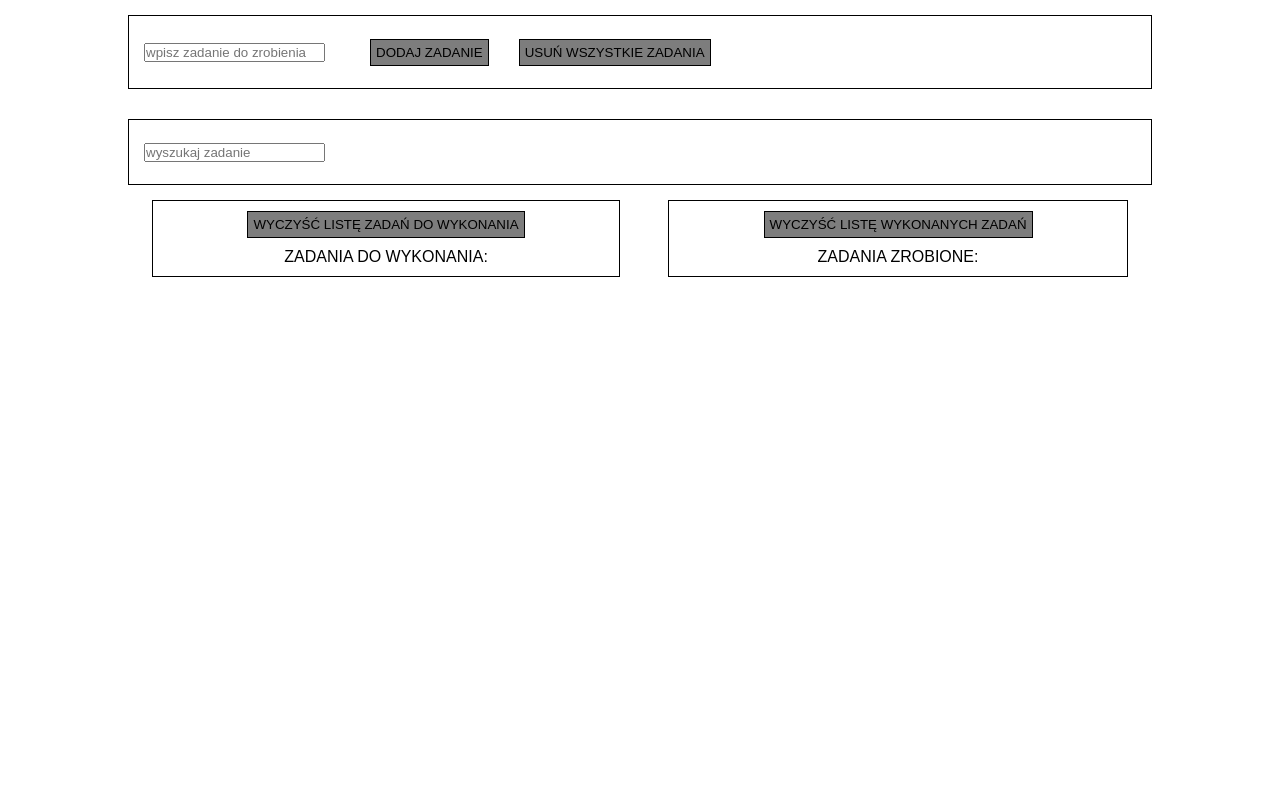
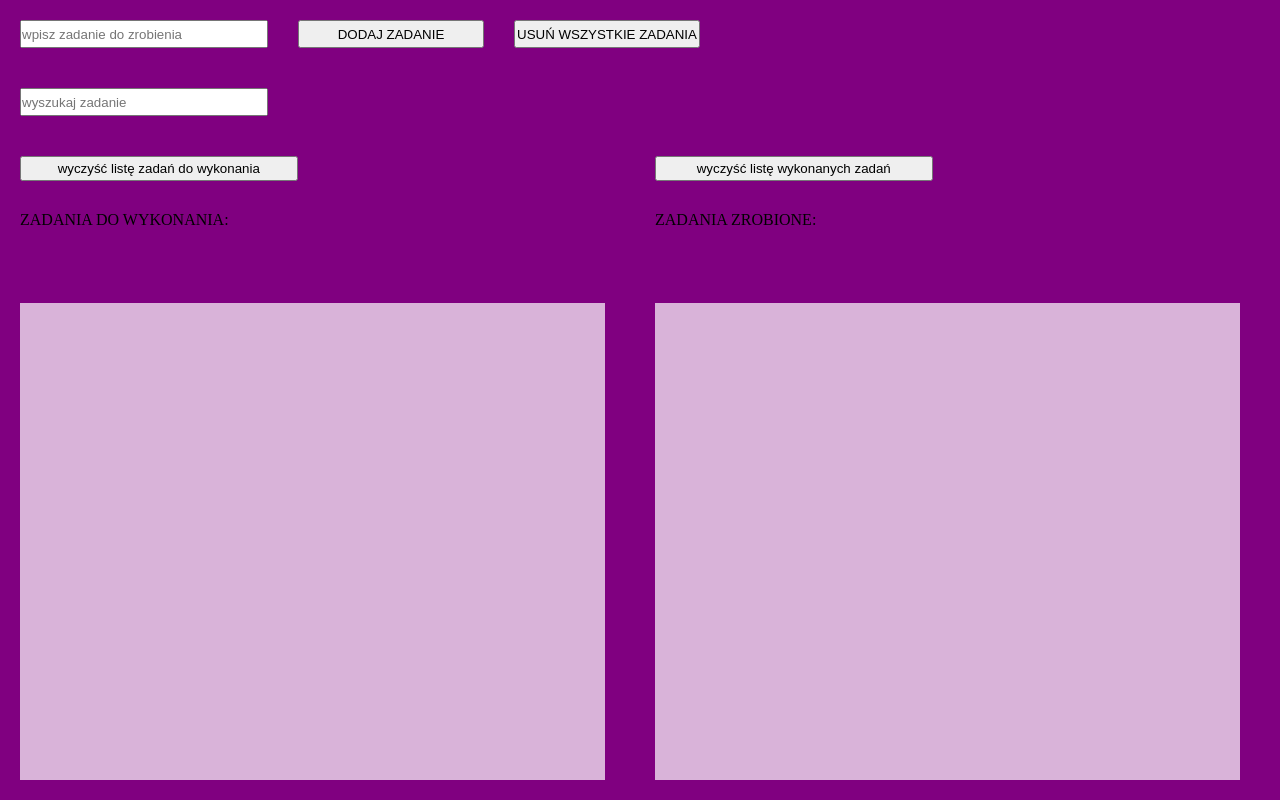
Before and after one commit to wasiak93/To-do-list, a plain HTML site: page index.html in a window 1280 px wide. Drawn offline with Linux system fonts and the light colour scheme.

Commit message:
add display:grid

```diff
--- a/style.css
+++ b/style.css
@@ -1,10 +1,4 @@
-* {
-  margin: 0;
-  padding: 0;
-  box-sizing: border-box;
-}
-
-ul {
+/* ul {
   list-style: none;
 }
 
@@ -18,12 +12,10 @@ div.container {
   align-items: stretch;
   justify-content: flex-start;
   margin: 0 auto;
-  /* background-color: grey; */
   width: 80vw;
 }
 
 div.data {
-  /* background-color: cadetblue; */
   flex-basis: 200px;
   flex-direction: column;
   justify-content: space-around;
@@ -54,7 +46,6 @@ div.data .modificate .clear-all {
 
 
 div.lists {
-  /* background-color: yellow; */
   display: flex;
   justify-content: space-around;
 
@@ -69,7 +60,6 @@ div.done {
 
 input {
   margin: 0 15px;
-  /* text-transform: uppercase; */
 }
 
 button {
@@ -94,4 +84,134 @@ p {
   margin-bottom: 10px;
   text-align: center;
 
+} */
+
+html {
+  height: 100%;
 }
+
+* {
+  margin: 0;
+  padding: 0;
+  box-sizing: border-box;
+}
+
+body {
+  height: 100%;
+  overflow: hidden;
+}
+
+ul {
+  list-style: none;
+}
+
+.container {
+  display: grid;
+  grid-template-rows: minmax(17%, auto) 1fr;
+  grid-template-columns: repeat(2, 50%);
+  grid-template-areas:
+    "data data"
+    "lists lists";
+  width: 100%;
+  height: 100%;
+  background: purple;
+}
+
+.data {
+  display: grid;
+  grid-template: repeat(2, minmax(17%, auto))/1;
+  grid-area: data;
+}
+
+/* POZMIENIAC PADDINDI I GAPY LDA MOBILE!!!!!!!!!!!!!!!!!!!!!!!!!!!!!!!!!!!!!!!!!!!!!!!!!!!!!!!!!!!!!!!!!!!!!!!!!!!!!!!!!!!!!!!!!!!!!!!!!!!!!!!!!!!!!!!!!!!!!!!!!!!!!! */
+form {
+  display: grid;
+  grid-template-columns: minmax(20%, 150px) repeat(2, minmax(15%, 100px));
+  grid-template-areas:
+    "input buttonAdd clearAll";
+  grid-row: 1;
+  padding: 20px;
+  gap: 30px;
+}
+
+.write {
+  grid-area: input;
+}
+
+.add {
+  grid-area: buttonAdd;
+  text-transform: uppercase;
+}
+
+.clear-all {
+  grid-area: clearAll;
+  text-transform: uppercase;
+}
+
+.modificate {
+  display: grid;
+  grid-template-columns: minmax(20%, 150px) repeat(3, 1fr);
+  grid-row: 2/2;
+  padding: 20px;
+  gap: 30px;
+}
+
+.lists {
+  display: grid;
+  grid-template-columns: repeat(2, 1fr);
+  grid-area: lists;
+  padding: 20px;
+  gap: 30px;
+  text-transform: uppercase;
+}
+
+.to-do {
+  display: grid;
+  grid-template-rows: minmax(4%, auto) 10% 1fr;
+  grid-template-columns: repeat(2, 1fr);
+  grid-template-areas:
+    "btn ."
+    "p p"
+    "ul ul";
+  gap: 30px;
+  padding-right: 20px;
+}
+
+.clear-tasks {
+  grid-area: btn;
+}
+
+.to-do p {
+  grid-area: p;
+}
+
+.tasks {
+  grid-area: ul;
+  background: rgba(255, 255, 255, 0.7);
+
+}
+
+div.done {
+  display: grid;
+  grid-template-rows: minmax(4%, auto) 10% 1fr;
+  grid-template-columns: repeat(2, 1fr);
+  grid-template-areas:
+    "btn ."
+    "p p"
+    "ul ul";
+  gap: 30px;
+  padding-right: 20px;
+}
+
+.clear-done {
+  grid-area: btn;
+}
+
+.done p {
+  grid-area: p;
+}
+
+.tasksDone {
+  grid-area: ul;
+  background: rgba(255, 255, 255, 0.7);
+}
```
